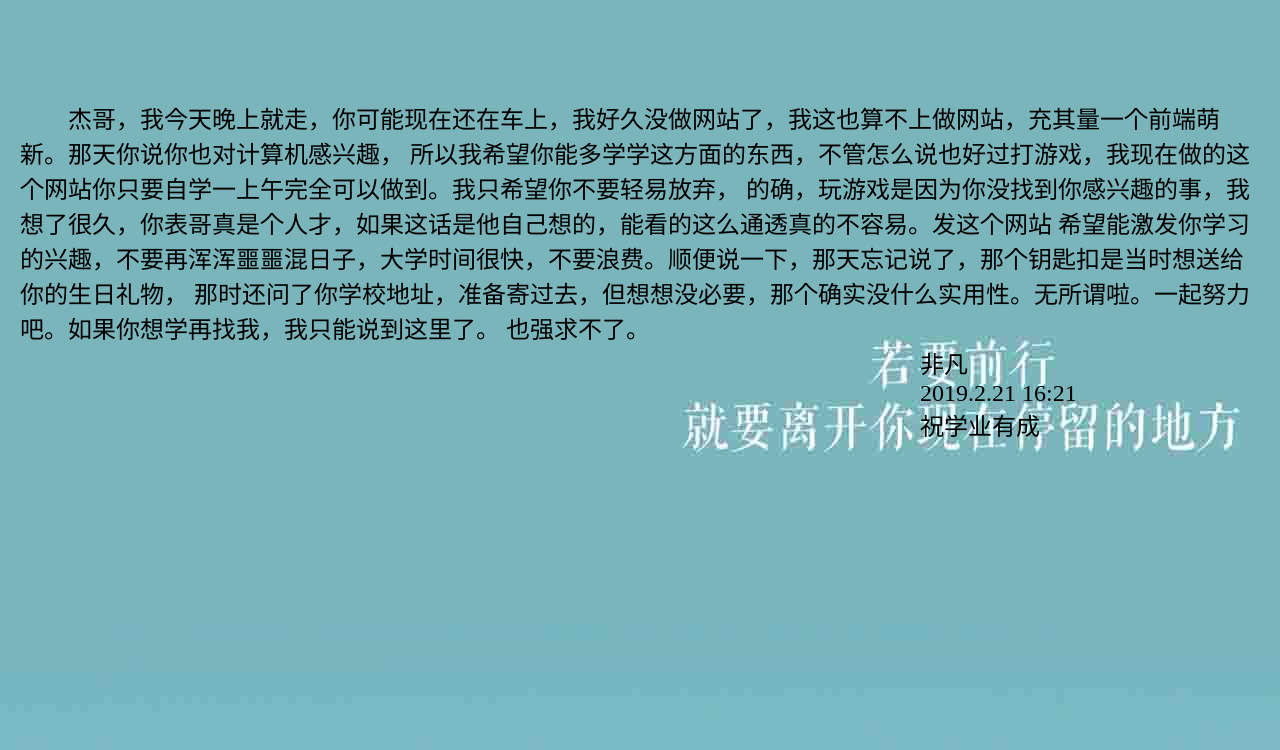
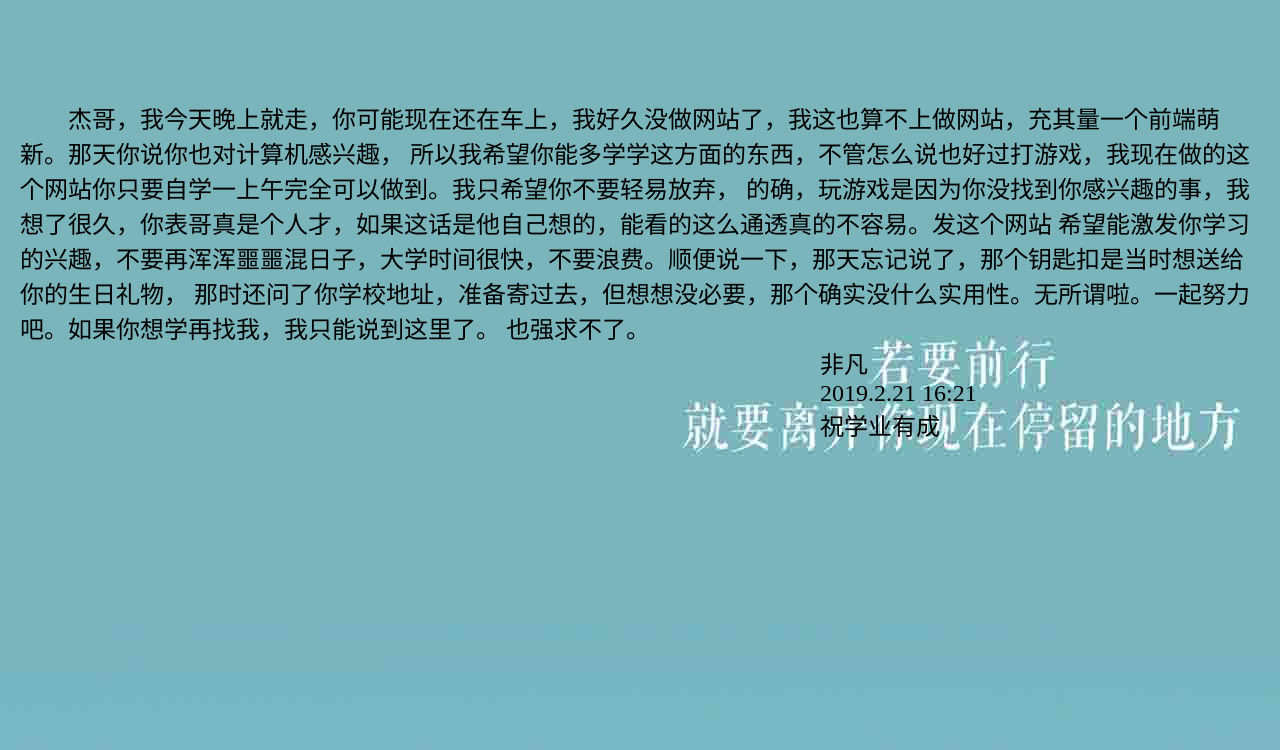
Before and after one commit to WFFWJH/zhuzhong, a plain HTML site: page index.html in a window 1280 px wide. Drawn offline with Linux system fonts and the light colour scheme.

Commit message:
Update style.css

```diff
--- a/css/style.css
+++ b/css/style.css
@@ -10,5 +10,5 @@ body{
 
 .end1,.end2,.end3{
     text-indent: 0;
-    margin-left: 900px;
+    margin-left: 800px;
 }
```
